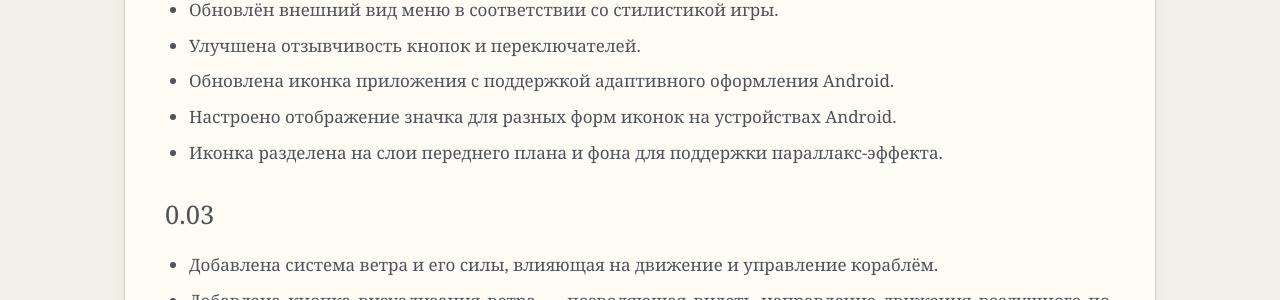
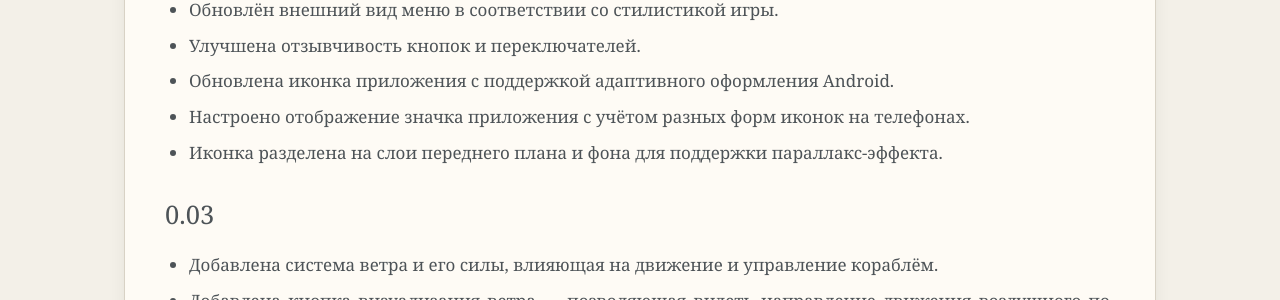
Before and after one commit to tislic/SeaDogsPort, a Jekyll site: the page built from chto-izmenilos.md, in a window 1280 px wide and 900 px high, scrolled down 739 px. Shown: the part 155-455 px from the top of the window. Built offline with Jekyll 4.4.1, drawn with Linux system fonts in a browser that asks for light colours.

Commit message:
Update chto-izmenilos.md
Настроено отображение значка приложения с учётом разных форм иконок на телефонах.

```diff
--- a/chto-izmenilos.md
+++ b/chto-izmenilos.md
@@ -19,7 +19,7 @@ permalink: /chto-izmenilos/
 * Обновлён внешний вид меню в соответствии со стилистикой игры.
 * Улучшена отзывчивость кнопок и переключателей.
 * Обновлена иконка приложения с поддержкой адаптивного оформления Android.
-* Настроено отображение значка для разных форм иконок на устройствах Android.
+* Настроено отображение значка приложения с учётом разных форм иконок на телефонах.
 * Иконка разделена на слои переднего плана и фона для поддержки параллакс-эффекта.
 
 ## 0.03
```
